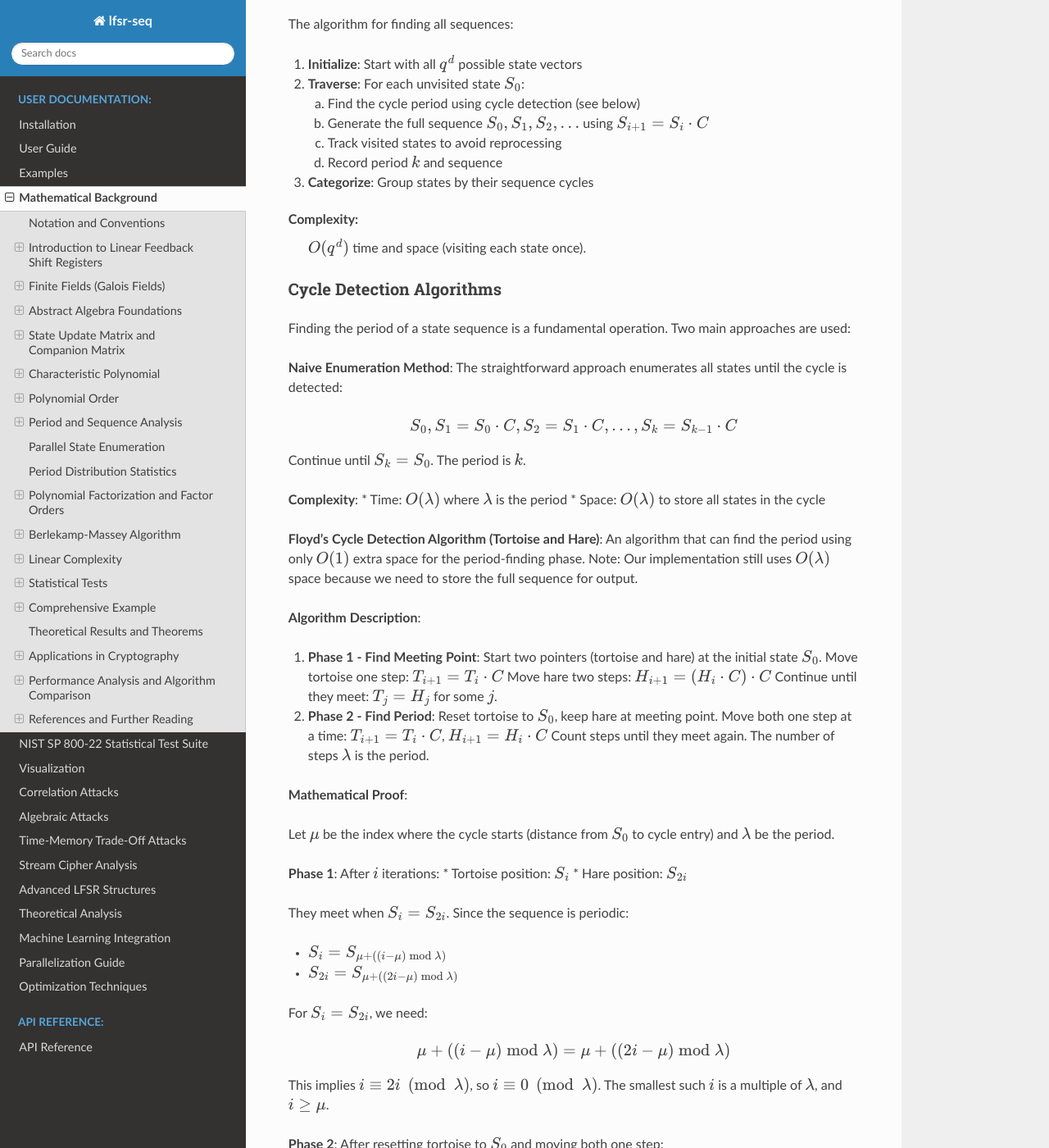
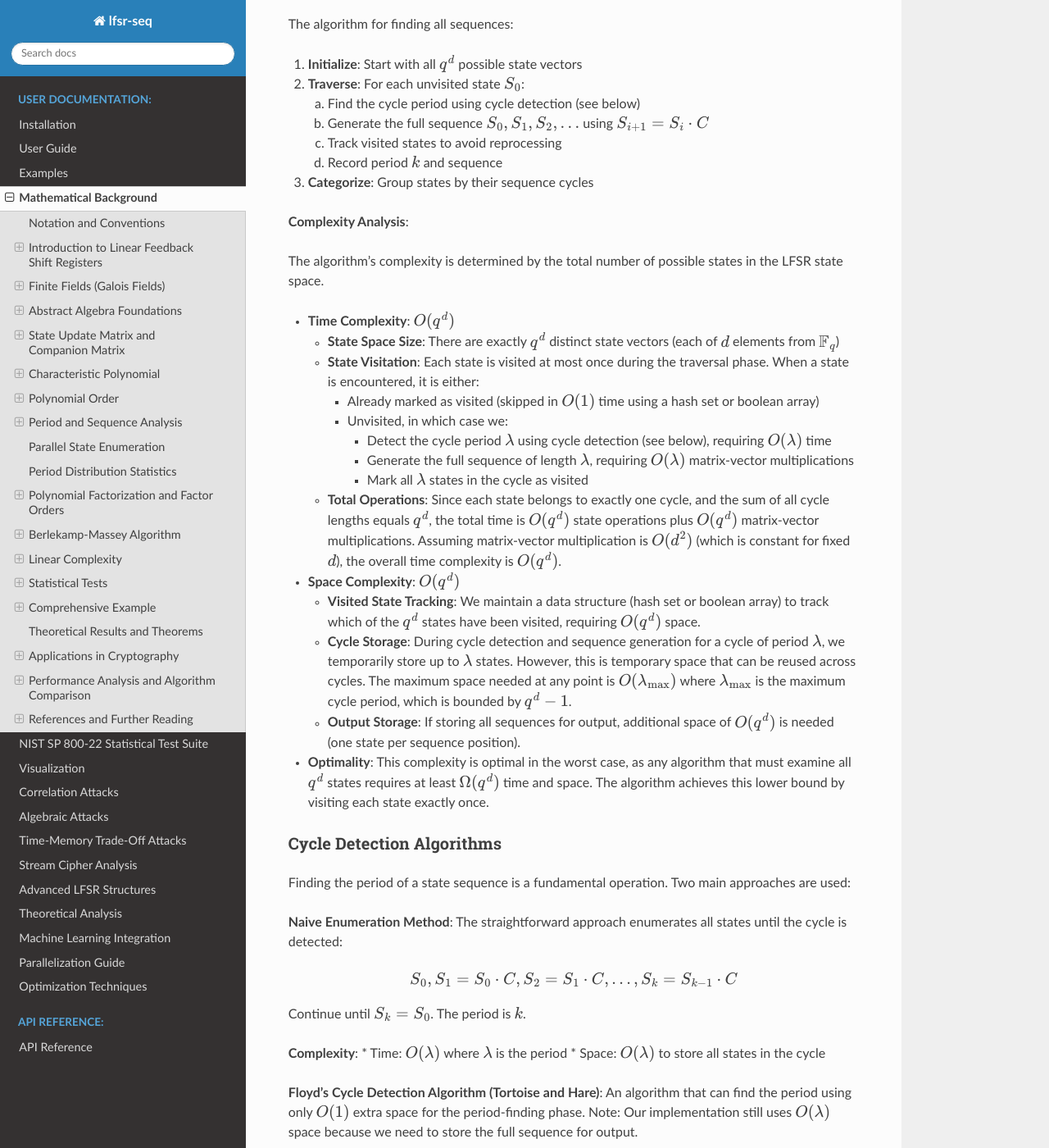
Before and after one commit to mkhellat/lfsr-seq, a Sphinx documentation site: the page built from docs/mathematical_background.rst, in a window 1280 px wide and 1400 px high, scrolled down 12441 px. Shown: the whole window at 82% size. Built offline with Sphinx 7.4.7 and the Read the Docs theme 3.1.0, drawn with Linux system fonts in a browser that asks for light colours.

Commit message:
docs: Expand and clarify Sequence Mapping Algorithm complexity analysis
- Added detailed time complexity breakdown explaining O(q^d) bound:
  - State space size justification
  - Per-state operation analysis (visited checks, cycle detection, sequence generation)
  - Matrix-vector multiplication complexity considerations
- Added comprehensive space complexity analysis:
  - Visited state tracking requirements
  - Temporary cycle storage considerations
  - Output storage implications
- Included optimality argument showing algorithm achieves Ω(q^d) lower bound
- Enhanced mathematical precision and educational value

```diff
--- a/docs/mathematical_background.rst
+++ b/docs/mathematical_background.rst
@@ -993,8 +993,59 @@ The algorithm for finding all sequences:
    d. Record period :math:`k` and sequence
 3. **Categorize**: Group states by their sequence cycles
 
-**Complexity**:
-   :math:`O(q^d)` time and space (visiting each state once).
+**Complexity Analysis**:
+
+The algorithm's complexity is determined by the total number of possible
+states in the LFSR state space.
+
+* **Time Complexity**: :math:`O(q^d)`
+
+  - **State Space Size**: There are exactly :math:`q^d` distinct state
+    vectors (each of :math:`d` elements from :math:`\mathbb{F}_q`)
+
+  - **State Visitation**: Each state is visited at most once during the
+    traversal phase. When a state is encountered, it is either:
+
+    * Already marked as visited (skipped in :math:`O(1)` time using a
+      hash set or boolean array)
+
+    * Unvisited, in which case we:
+
+      - Detect the cycle period :math:`\lambda` using cycle detection
+        (see below), requiring :math:`O(\lambda)` time
+
+      - Generate the full sequence of length :math:`\lambda`, requiring
+        :math:`O(\lambda)` matrix-vector multiplications
+
+      - Mark all :math:`\lambda` states in the cycle as visited
+
+  - **Total Operations**: Since each state belongs to exactly one cycle,
+    and the sum of all cycle lengths equals :math:`q^d`, the total time
+    is :math:`O(q^d)` state operations plus :math:`O(q^d)` matrix-vector
+    multiplications. Assuming matrix-vector multiplication is :math:`O(d^2)`
+    (which is constant for fixed :math:`d`), the overall time complexity
+    is :math:`O(q^d)`.
+
+* **Space Complexity**: :math:`O(q^d)`
+
+  - **Visited State Tracking**: We maintain a data structure (hash set or
+    boolean array) to track which of the :math:`q^d` states have been
+    visited, requiring :math:`O(q^d)` space.
+
+  - **Cycle Storage**: During cycle detection and sequence generation for
+    a cycle of period :math:`\lambda`, we temporarily store up to
+    :math:`\lambda` states. However, this is temporary space that can be
+    reused across cycles. The maximum space needed at any point is
+    :math:`O(\lambda_{\max})` where :math:`\lambda_{\max}` is the
+    maximum cycle period, which is bounded by :math:`q^d - 1`.
+
+  - **Output Storage**: If storing all sequences for output, additional
+    space of :math:`O(q^d)` is needed (one state per sequence position).
+
+* **Optimality**: This complexity is optimal in the worst case, as any
+  algorithm that must examine all :math:`q^d` states requires at least
+  :math:`\Omega(q^d)` time and space. The algorithm achieves this lower
+  bound by visiting each state exactly once.
 
 Cycle Detection Algorithms
 ~~~~~~~~~~~~~~~~~~~~~~~~~~
```
